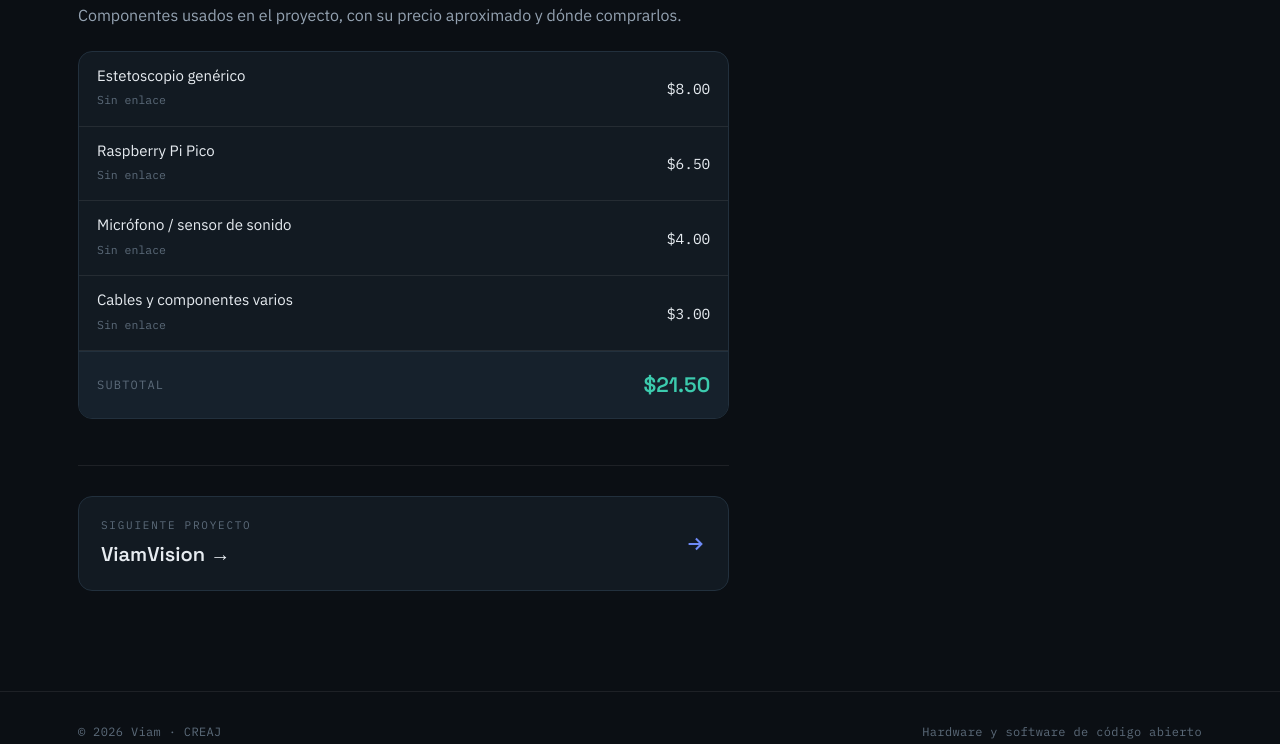
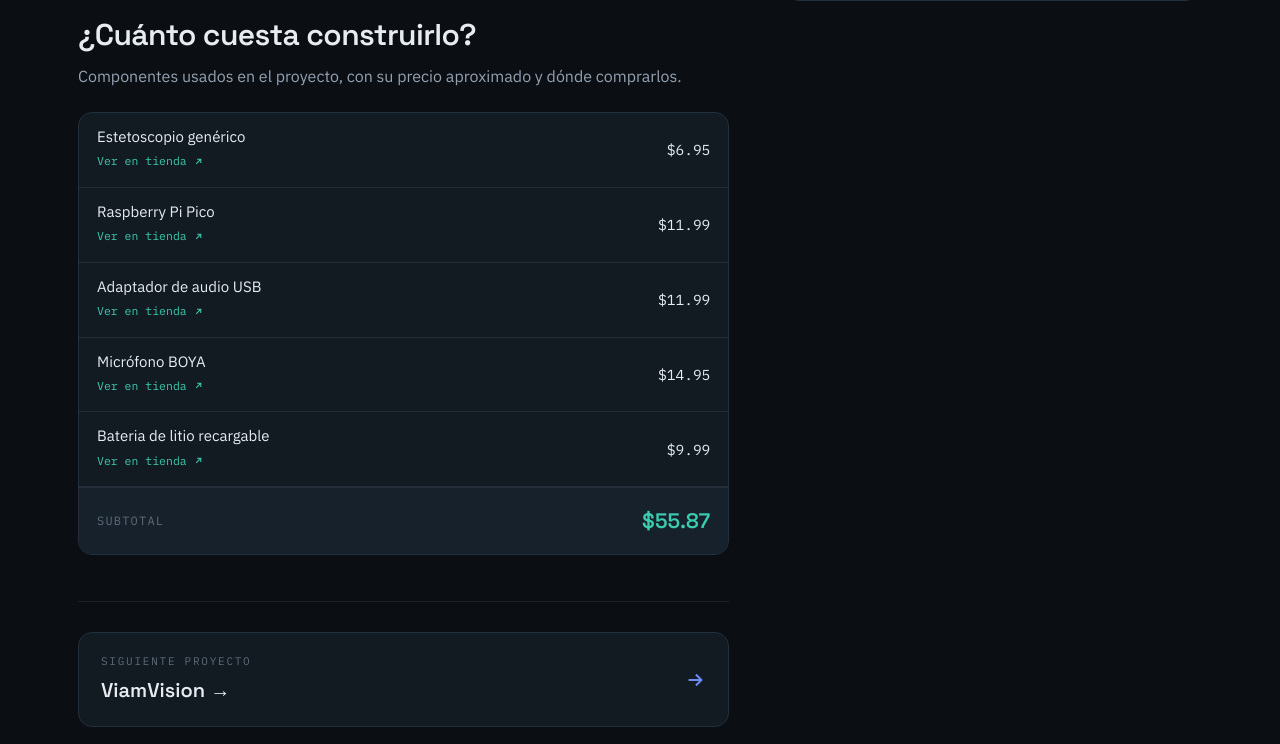
Before and after one commit to Viam26/ViamPI, a plain HTML site: page viampulse/index.html in a window 1280 px wide. Shown: the part 1397-2141 px from the top of the page. Drawn offline with Linux system fonts and the light colour scheme.

Commit message:
Add files via upload

```diff
--- a/viampulse/index.html
+++ b/viampulse/index.html
@@ -182,7 +182,7 @@
       </div>
     </div>
     <div class="phead-art">
-      <img class="product-img" src="estetoscopio.png" alt="Prototipo del estetoscopio digital ViamPulse" width="460" height="437">
+      <img class="product-img" src="estetoscopio.png" alt="Prototipo del estetoscopio digital ViamPulse" width="460" height="498">
     </div>
   </div>
 </section>
@@ -247,7 +247,7 @@
       <div class="repo dl-card">
         <span class="oss"><svg width="16" height="16" viewBox="0 0 24 24" fill="none" stroke="var(--accent)" stroke-width="2" stroke-linecap="round" stroke-linejoin="round"><path d="M12 3v12m0 0l-4-4m4 4l4-4M5 21h14"/></svg>App para Android · APK</span>
         <!-- ▼▼ Mismo enlace del APK que en el hero ▼▼ -->
-        <a class="gh dl" href="REEMPLAZA_CON_URL_DEL_APK" download="ViamPulse.apk">
+        <a class="gh dl" href="https://github.com/Viam26/ViamPI/releases/download/ViamPulse/ViamPulse.apk" download="ViamPulse.apk">
           <svg width="17" height="17" viewBox="0 0 24 24" fill="none" stroke="currentColor" stroke-width="2.2" stroke-linecap="round" stroke-linejoin="round"><path d="M12 3v12m0 0l-4-4m4 4l4-4M5 21h14"/></svg>
           Descargar aplicación
         </a>
@@ -281,10 +281,11 @@
    - enlace : URL de la tienda que lo vende (deja "" si no hay)
    ========================================================= */
 const PRODUCTOS = [
-  { nombre:"Estetoscopio genérico",          precio:8.00,  cantidad:1, enlace:"" },
-  { nombre:"Raspberry Pi Pico",              precio:6.50,  cantidad:1, enlace:"" },
-  { nombre:"Micrófono / sensor de sonido",   precio:4.00,  cantidad:1, enlace:"" },
-  { nombre:"Cables y componentes varios",    precio:3.00,  cantidad:1, enlace:"" },
+  { nombre:"Estetoscopio genérico",          precio:6.95,  cantidad:1, enlace:"https://www.amazon.com/dp/B00HW8EEOG?ref=ppx_yo2ov_dt_b_fed_asin_title&th=1" },
+  { nombre:"Raspberry Pi Pico",              precio:11.99,  cantidad:1, enlace:"https://www.amazon.com/dp/B08TVF499B?ref=ppx_yo2ov_dt_b_fed_asin_title" },
+  { nombre:"Adaptador de audio USB",   precio:11.99,  cantidad:1, enlace:"https://www.amazon.com/dp/B01N905VOY?ref=ppx_yo2ov_dt_b_fed_asin_title" },
+  { nombre:"Micrófono BOYA",    precio:14.95,  cantidad:1, enlace:"https://www.amazon.com/dp/B00MRMU2HU?ref=ppx_yo2ov_dt_b_fed_asin_title" },
+  { nombre:"Bateria de litio recargable",    precio:9.99,  cantidad:1, enlace:"https://www.amazon.com/dp/B0CM64RMT9?ref=ppx_yo2ov_dt_b_fed_asin_title" },
 ];
 const MONEDA = "$";   // símbolo de moneda
 
```
Also changed, not shown: estetoscopio.webp (added), viampulse/estetoscopio.png.
